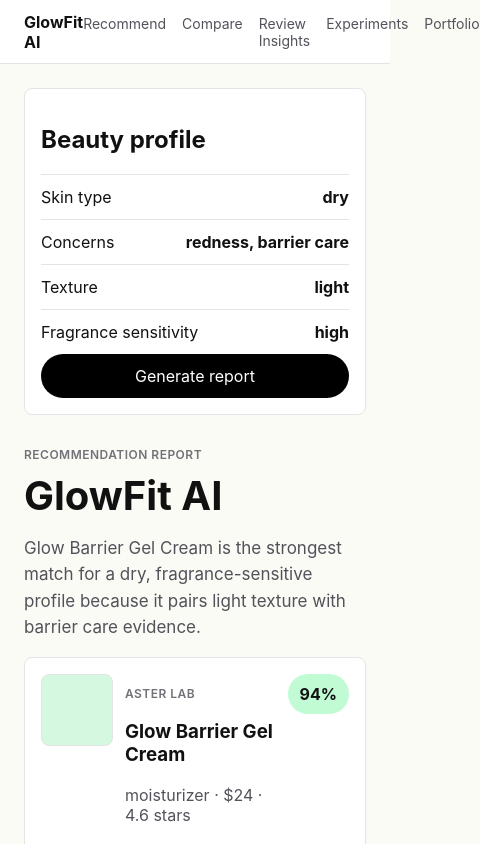
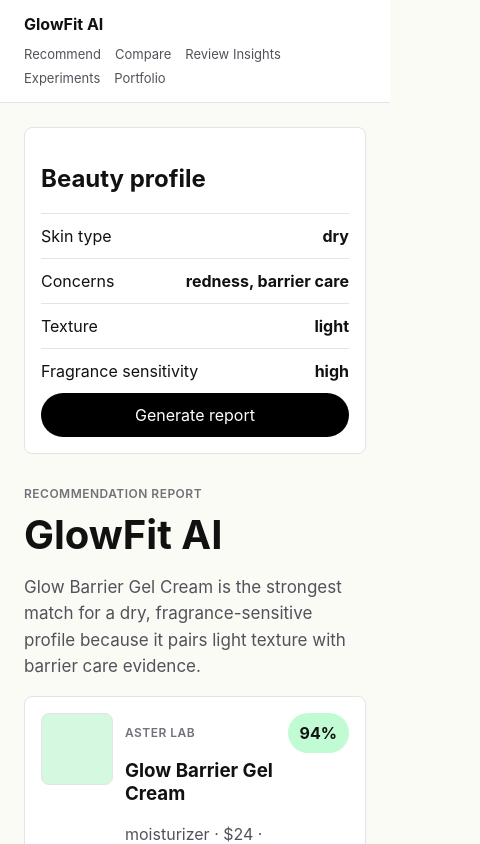
Before and after one commit to Samuel-0930/glowfit-ai, a Next.js app in the folder frontend/: page / in a window 390 px wide. Shown: the top 844 px of the page, 480 px wide, since content can reach past the window. Built offline with nearby package versions, Linux system fonts and the light colour scheme; no server answers.

Commit message:
docs: add portfolio screenshots

```diff
--- a/frontend/app/globals.css
+++ b/frontend/app/globals.css
@@ -37,6 +37,10 @@
   height: 64px;
   justify-content: space-between;
   padding: 0 24px;
+}
+
+.top-nav strong {
+  flex: 0 0 auto;
 }
 
 .top-nav nav {
@@ -192,3 +196,34 @@
     grid-template-columns: 1fr;
   }
 }
+
+@media (max-width: 640px) {
+  .top-nav {
+    align-items: flex-start;
+    gap: 12px;
+    height: auto;
+    padding: 14px 24px;
+    flex-direction: column;
+  }
+
+  .top-nav nav {
+    flex-wrap: wrap;
+    gap: 8px 14px;
+    overflow: visible;
+    padding-bottom: 2px;
+    white-space: normal;
+  }
+
+  .top-nav a {
+    flex: 0 0 auto;
+    font-size: 13px;
+  }
+
+  .workspace {
+    padding: 24px;
+  }
+
+  .product-card {
+    grid-template-columns: 72px minmax(0, 1fr) auto;
+  }
+}
```
Also changed, not shown: 2 other files (tests, documents, lock files or other folders).
